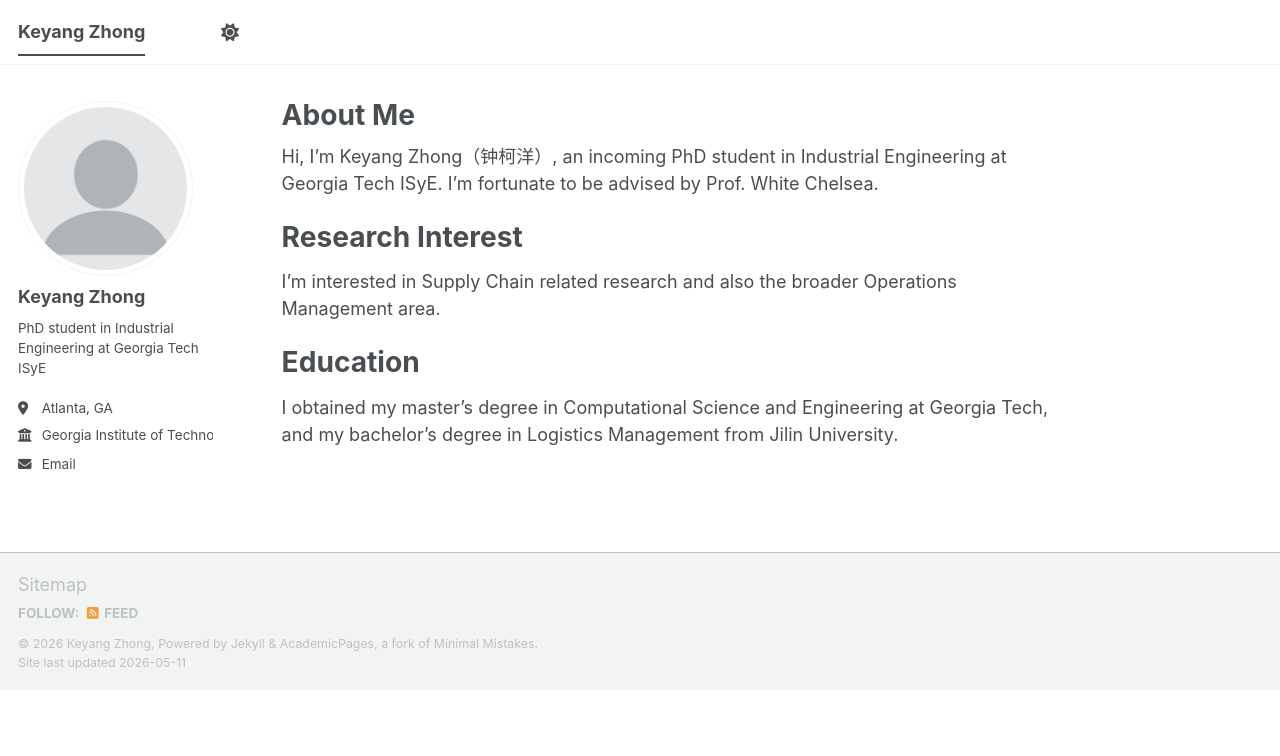
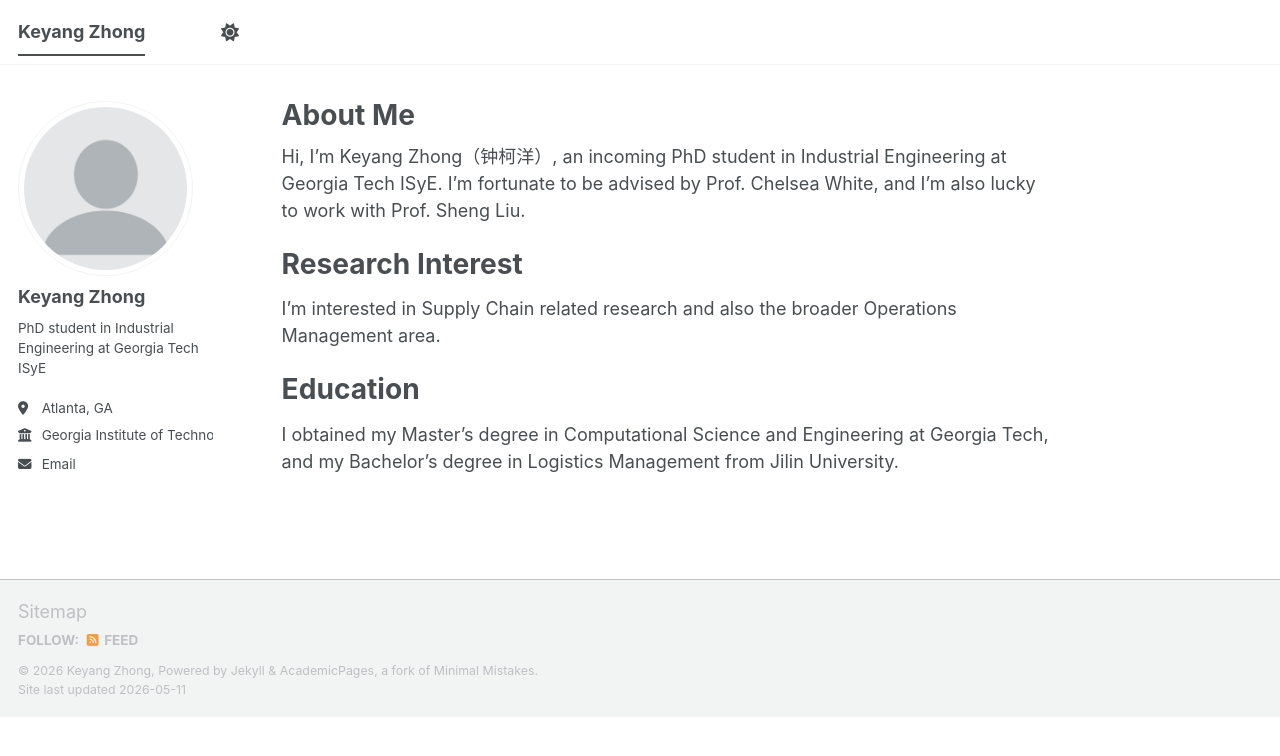
Before and after one commit to Alfredkkk/Alfredkkk.github.io, a Jekyll site: the page built from _pages/about.md, in a window 1280 px wide. Shown: the top 756 px of the page. Built offline with Jekyll 4.4.1, drawn with Linux system fonts in a browser that asks for light colours; a script bundle is joined from its source files by our own code; library files that are not in the unit come from our copies.

Commit message:
Content modification

```diff
--- a/_pages/about.md
+++ b/_pages/about.md
@@ -7,7 +7,7 @@ redirect_from:
   - /about.html
 ---
 
-Hi, I'm Keyang Zhong（钟柯洋）, an incoming PhD student in Industrial Engineering at Georgia Tech ISyE. I'm fortunate to be advised by Prof. White Chelsea.
+Hi, I'm Keyang Zhong（钟柯洋）, an incoming PhD student in Industrial Engineering at Georgia Tech ISyE. I'm fortunate to be advised by Prof. Chelsea White, and I'm also lucky to work with Prof. Sheng Liu.
 
 Research Interest
 ======
@@ -16,4 +16,4 @@ I'm interested in Supply Chain related research and also the broader Operations
 
 Education
 ======
-I obtained my master's degree in Computational Science and Engineering at Georgia Tech, and my bachelor's degree in Logistics Management from Jilin University.
+I obtained my Master's degree in Computational Science and Engineering at Georgia Tech, and my Bachelor's degree in Logistics Management from Jilin University.
```
